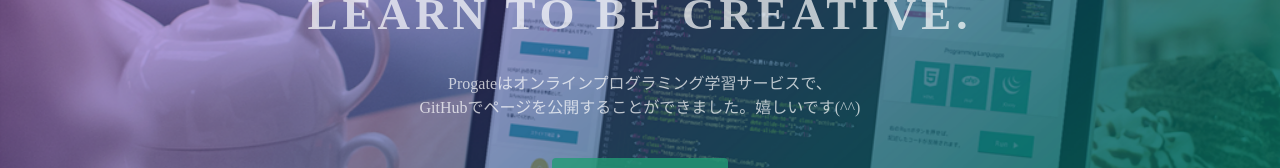
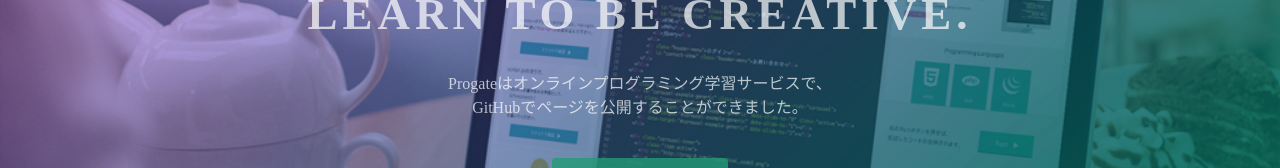
Before and after one commit to taizoooh/prog-8.github.io, a plain HTML site: page index.html in a window 1280 px wide. Shown: the part 274-442 px from the top of the page. Drawn offline with Linux system fonts and the light colour scheme.

Commit message:
Update index.html

```diff
--- a/index.html
+++ b/index.html
@@ -24,7 +24,7 @@
   <div class="top-wrapper">
     <div class="container">
       <h1>LEARN TO CODE.<br>LEARN TO BE CREATIVE.</h1>
-      <p>Progateはオンラインプログラミング学習サービスで、<br>GitHubでページを公開することができました。嬉しいです(^^)</p>
+      <p>Progateはオンラインプログラミング学習サービスで、<br>GitHubでページを公開することができました。</p>
       <div class="btn-wrapper">
         <a href="#" class="btn signup">新規登録はこちら</a>
         <p>or</p>
```
